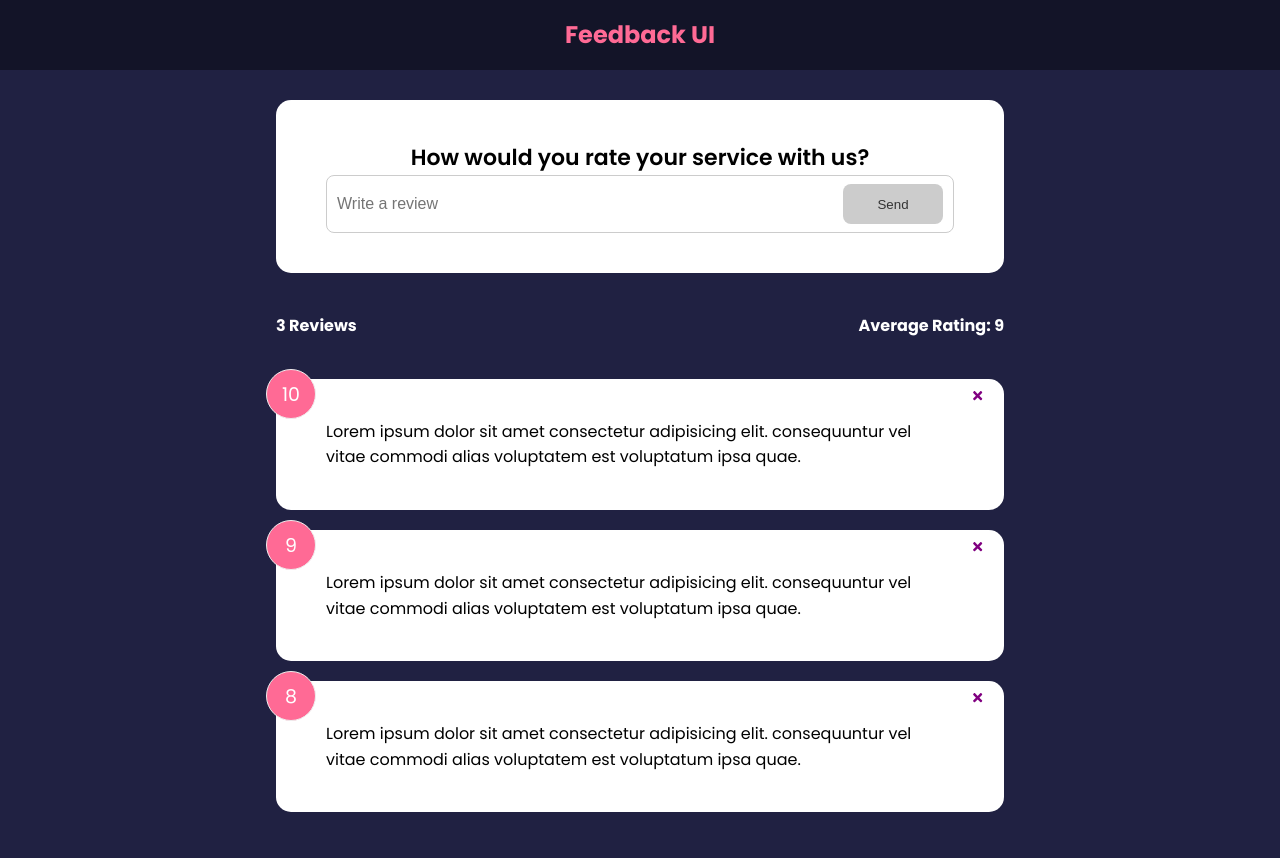
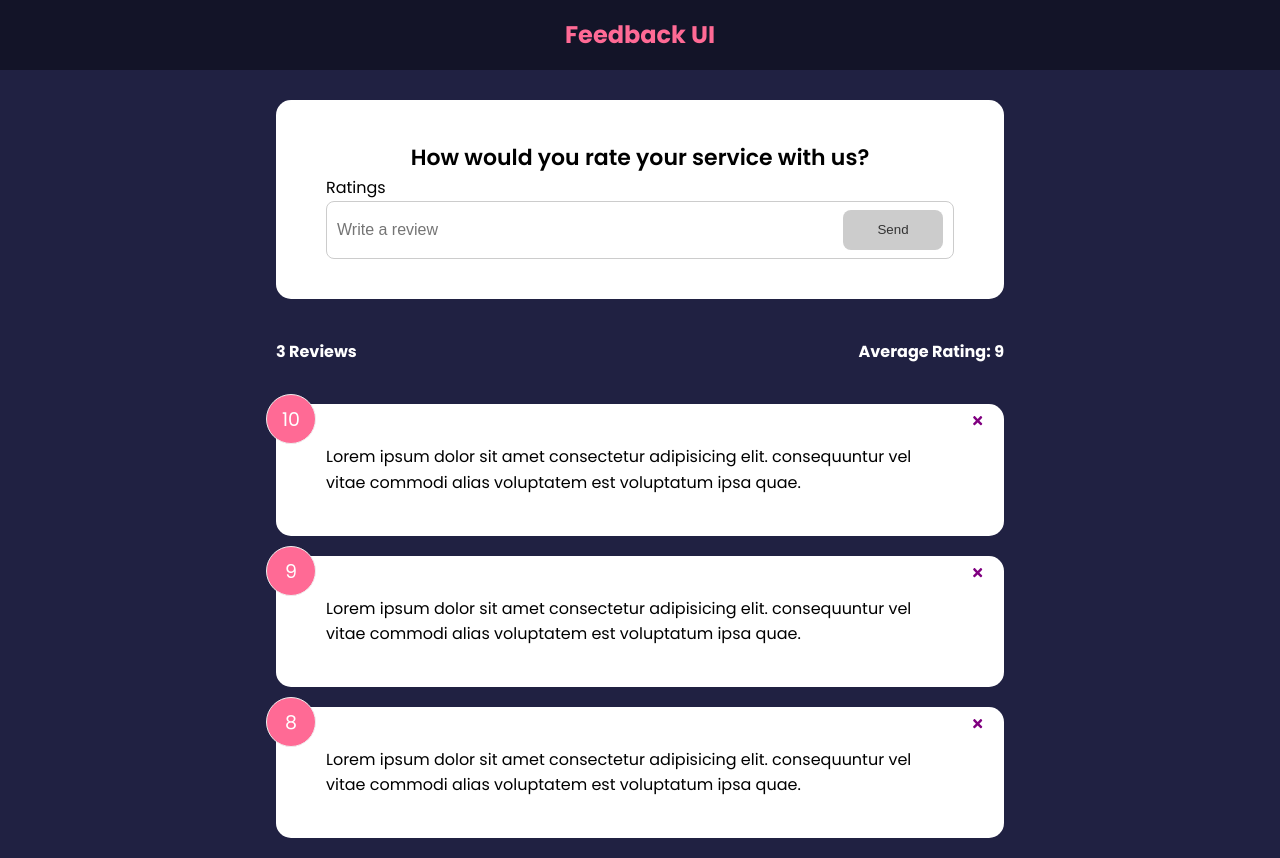
Before and after one commit to OnelioViera/feedback-app, a React (Create React App) app: page / in a window 1280 px wide. Before the commit the page ends 832 px from the top, so only its background shows below. Built offline with nearby package versions, Linux system fonts and the light colour scheme.

Commit message:
updated RatingSelect

```diff
--- a/src/components/FeedbackForm.jsx
+++ b/src/components/FeedbackForm.jsx
@@ -1,9 +1,12 @@
 import {useState} from 'react';
+import RatingSelect from './RatingSelect';
 import Card from './shared/Card';
 import Button from './shared/Button';
 
+
 function FeedbackForm() {
   const [text, setText] = useState('');
+  const [rating, setRating] = useState(10);
   const [btnDisabled, setBtnDisabled] = useState('true');
   const [message, setMessage] = useState('');
 
@@ -28,7 +31,7 @@ function FeedbackForm() {
     <Card>
       <form>
         <h2>How would you rate your service with us?</h2>
-        {/* @todo - rating select component */}
+        <RatingSelect />
         <div className="input-group">
           <input
           onChange={handleTextChange}
--- /dev/null
+++ b/src/components/RatingSelect.jsx
@@ -0,0 +1,9 @@
+const RatingSelect = () => {
+  return (
+    <div>
+      Ratings
+    </div>
+  )
+}
+
+export default RatingSelect
```
